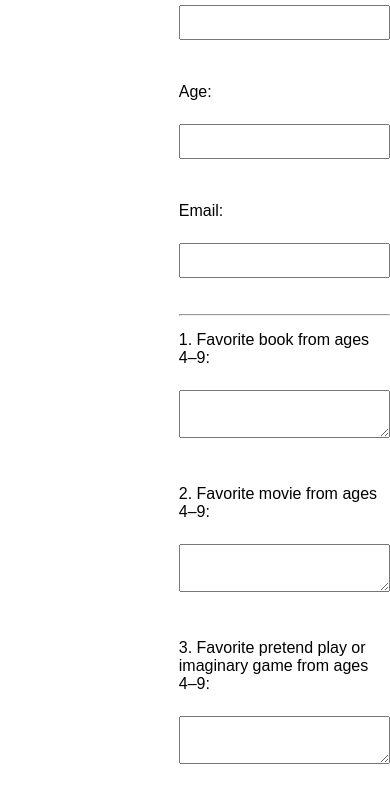
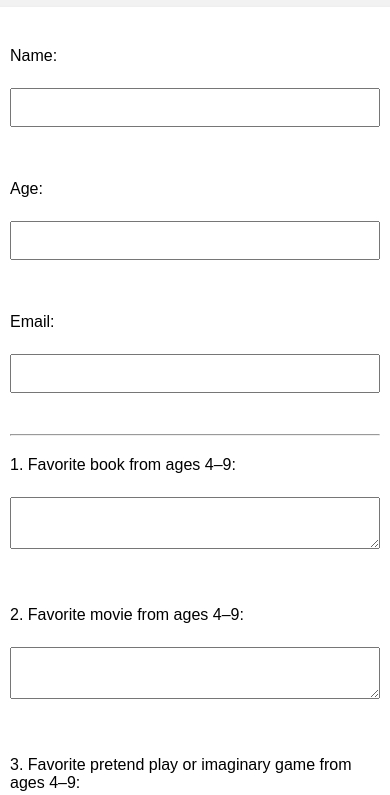
Before and after one commit to soul-io/Decoder_Questionnarie, a plain HTML site: page index.html in a window 390 px wide. Shown: the part 91-886 px from the top of the page. Drawn offline with Linux system fonts and the light colour scheme.

Commit message:
Enhance questionnaire styles

```diff
--- a/styles.css
+++ b/styles.css
@@ -1,28 +1,39 @@
 body {
   font-family: Arial, sans-serif;
   margin: 0;
-  padding: 0;
+  padding: 20px;
   display: flex;
-  justify-content: center;
+  flex-direction: column;
+  align-items: center;
+  background-color: #f2f2f2;
+}
+
+h2 {
+  text-align: center;
+  margin-bottom: 20px;
 }
 
 form {
   width: 80%;
   max-width: 600px;
+  background-color: #fff;
+  padding: 30px;
   margin-top: 40px;
+  border-radius: 8px;
+  box-shadow: 0 2px 4px rgba(0, 0, 0, 0.1);
 }
 
 label {
   display: block;
-  margin-top: 15px;
+  margin-top: 20px;
   margin-bottom: 5px;
 }
 
 input,
 textarea {
   width: 100%;
-  padding: 8px;
-  margin-bottom: 10px;
+  padding: 10px;
+  margin-bottom: 15px;
   box-sizing: border-box;
 }
 
@@ -31,3 +42,15 @@ button {
   margin-top: 20px;
   padding: 10px 20px;
 }
+
+@media (max-width: 600px) {
+  body {
+    padding: 10px;
+  }
+
+  form {
+    width: 100%;
+    padding: 20px;
+    margin-top: 20px;
+  }
+}
```
